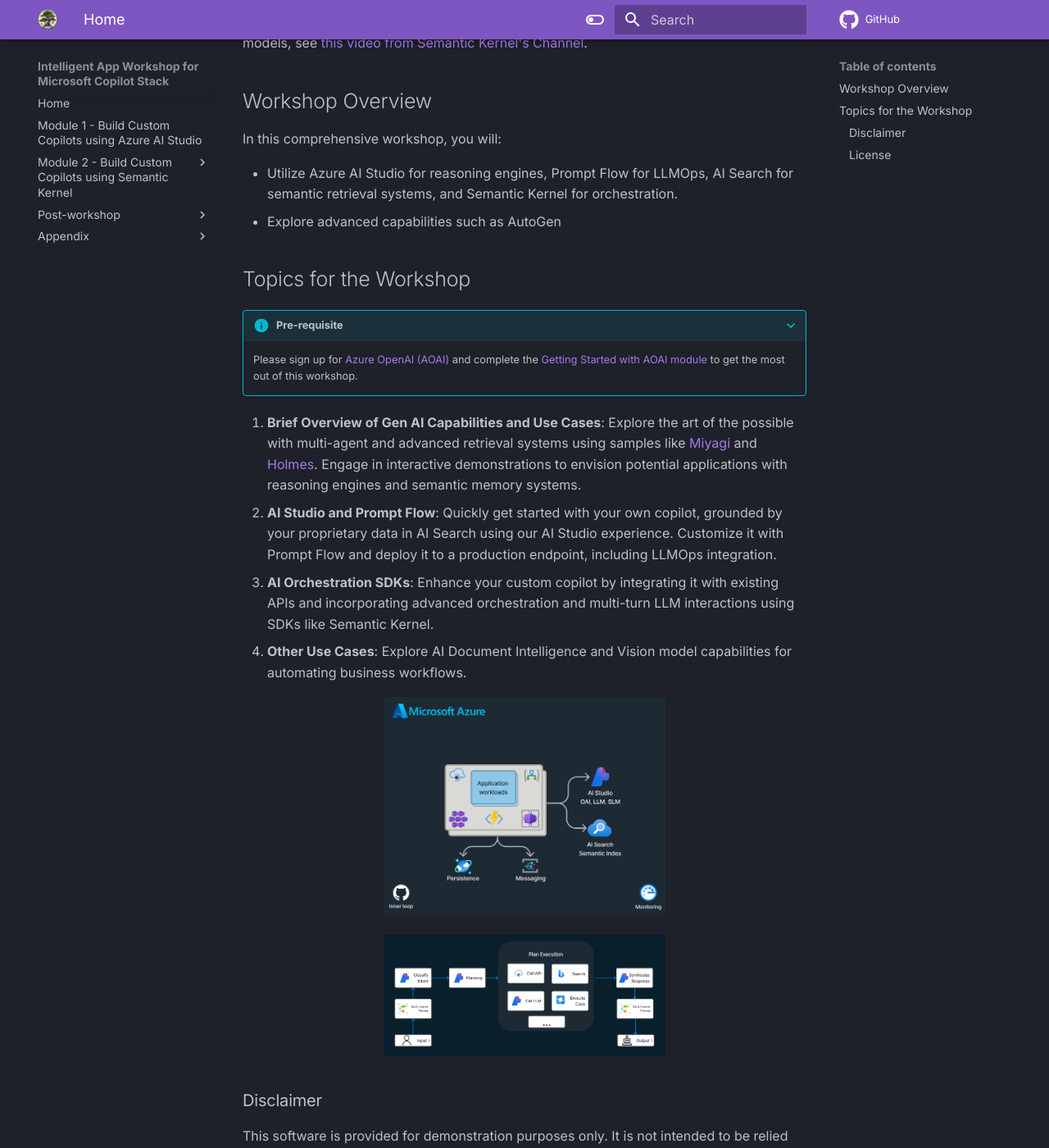
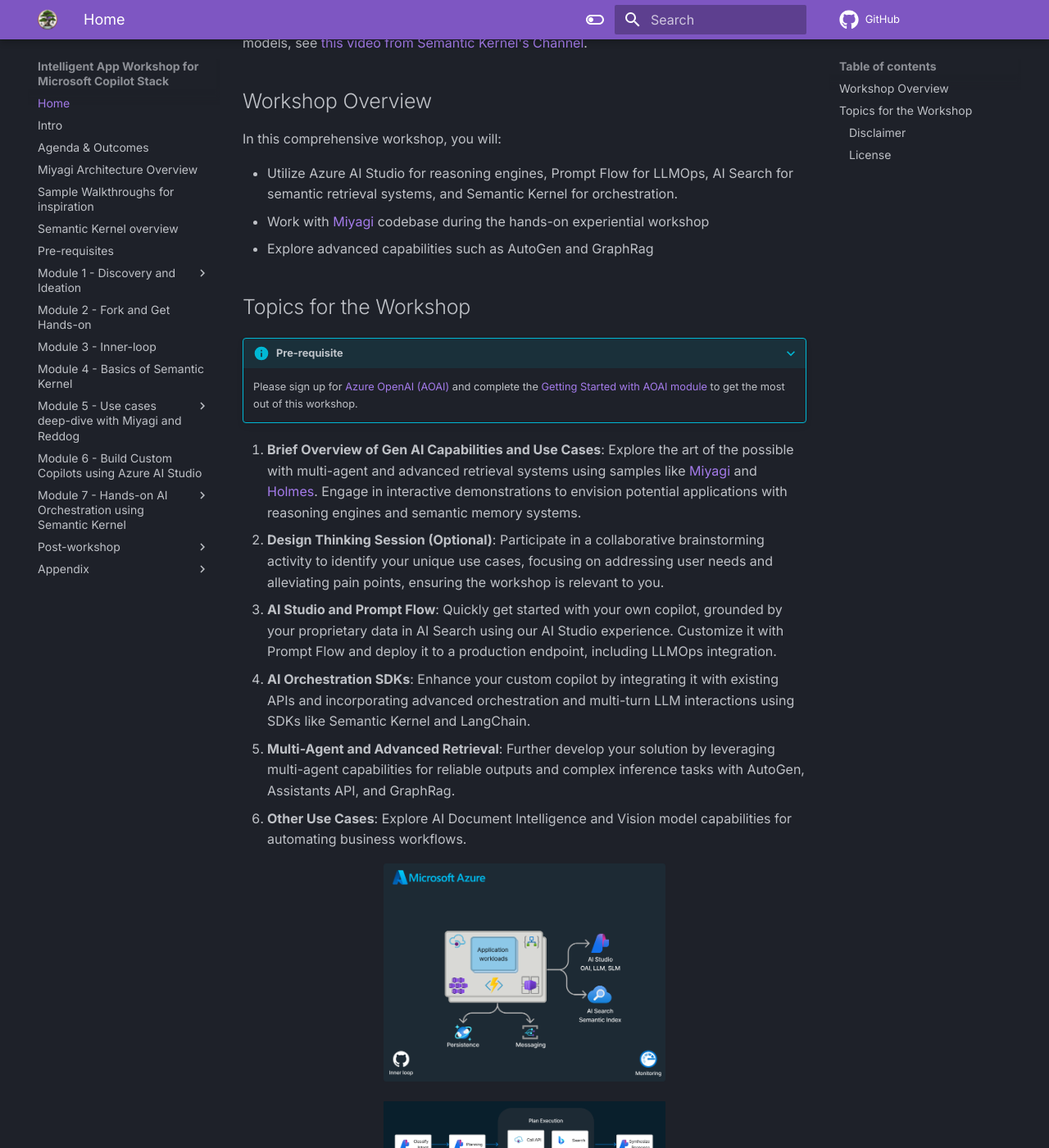
Before and after one commit to Azure/intelligent-app-workshop, an MkDocs documentation site: the page built from docs/index.md, in a window 1280 px wide and 1400 px high, scrolled down 426 px. Shown: the whole window at 82% size. Built offline with MkDocs 1.6.1 and Material for MkDocs 9.7.7, drawn with Linux system fonts in a browser that asks for light colours; emoji names are drawn with the system emoji font; comment, search, counter and statistics services are not loaded; some of the changed text lies outside the part shown.

Commit message:
Refactored "AI Orchestration using Semantic Kernel" sections to match latest doc

```diff
--- a/docs/index.md
+++ b/docs/index.md
@@ -14,7 +14,8 @@ Inspired by Github Copilot's impact on developer productivity, this experiential
 In this comprehensive workshop, you will:
 
 - Utilize Azure AI Studio for reasoning engines, Prompt Flow for LLMOps, AI Search for semantic retrieval systems, and Semantic Kernel for orchestration.
-- Explore advanced capabilities such as AutoGen
+- Work with [Miyagi](https://github.com/Azure-Samples/miyagi) codebase during the hands-on experiential workshop
+- Explore advanced capabilities such as AutoGen and GraphRag
 
 
 ## Topics for the Workshop
@@ -24,12 +25,17 @@ In this comprehensive workshop, you will:
     Please sign up for [Azure OpenAI (AOAI)](https://aka.ms/oai/access) and complete the [Getting Started with AOAI module](https://learn.microsoft.com/en-us/training/modules/get-started-openai/) to get the most out of this workshop.
 
 1. **Brief Overview of Gen AI Capabilities and Use Cases**: Explore the art of the possible with multi-agent and advanced retrieval systems using samples like [Miyagi](https://github.com/Azure-Samples/miyagi) and [Holmes](https://github.com/Azure-Samples/holmes). Engage in interactive demonstrations to envision potential applications with reasoning engines and semantic memory systems.
+1. **Design Thinking Session (Optional)**: Participate in a collaborative brainstorming activity to identify your unique use cases, focusing on addressing user needs and alleviating pain points, ensuring the workshop is relevant to you.
 1. **AI Studio and Prompt Flow**: Quickly get started with your own copilot, grounded by your proprietary data in AI Search using our AI Studio experience. Customize it with Prompt Flow and deploy it to a production endpoint, including LLMOps integration.
-1. **AI Orchestration SDKs**: Enhance your custom copilot by integrating it with existing APIs and incorporating advanced orchestration and multi-turn LLM interactions using SDKs like Semantic Kernel.
+1. **AI Orchestration SDKs**: Enhance your custom copilot by integrating it with existing APIs and incorporating advanced orchestration and multi-turn LLM interactions using SDKs like Semantic Kernel and LangChain.
+1. **Multi-Agent and Advanced Retrieval**: Further develop your solution by leveraging multi-agent capabilities for reliable outputs and complex inference tasks with AutoGen, Assistants API, and GraphRag.
 1. **Other Use Cases**: Explore AI Document Intelligence and Vision model capabilities for automating business workflows.
 
 <p align="center"><img src="assets/images/basic-arch.png" width=50% /></p>
 <p align="center"><img src="assets/images/ai_application.png" width=50% /></p>
+
+[See full agenda](wksp/00-intro/agenda-and-outcomes.md){ .md-button }
+
 
 
 ### Disclaimer
--- a/mkdocs.yml
+++ b/mkdocs.yml
@@ -2,12 +2,50 @@ site_name: Intelligent App Workshop for Microsoft Copilot Stack
 site_description: Complimentary workshop to Project Miyagi to demonstrate the potential of integrating SoTA foundation models in user experiences and backend workflows. Orchestrated by Semantic Kernel and built on Azure primitives.
 site_author: Govind Kamtamneni, Principal AI Engineer, Azure Global Black Belt, Microsoft
 nav:
-  - Home: wksp2/index.md
-  - Module 1 - Build Custom Copilots using Azure AI Studio:
-      - wksp2/00-ai-studio/index.md
-  - Module 2 - Build Custom Copilots using Semantic Kernel:
-      - Pre-requisites: wksp2/01-semantic-kernel/pre-reqs.md
-      - Advanced AI Orchestration using Semantic Kernel: wksp2/01-semantic-kernel/hands-on-ai-orchestration.md
+  - Home: index.md
+  - Intro: wksp/00-intro/index.md
+  - Agenda & Outcomes: wksp/00-intro/agenda-and-outcomes.md
+  - Miyagi Architecture Overview: wksp/00-intro/architecture-overview.md
+  - Sample Walkthroughs for inspiration: wksp/00-intro/samples-walk-through.md
+  - Semantic Kernel overview: wksp/00-intro/semantic-kernel-overview.md
+  - Pre-requisites: wksp/00-intro/pre-reqs.md
+  - Module 1 - Discovery and Ideation:
+      - wksp/01-design-thinking/index.md
+      - Design Thinking Canvas: wksp/01-design-thinking/design-thinking-canvas.md
+      - Optional discovery sessions:
+          - JTBD Worksheet: wksp/01-design-thinking/jobs-to-be-done.md
+          - HEART Framework: wksp/01-design-thinking/heart-framework.md
+  - Module 2 - Fork and Get Hands-on: wksp/02-fork-and-get-hands-on/index.md
+  - Module 3 - Inner-loop: wksp/03-inner-loop/index.md
+  - Module 4 - Basics of Semantic Kernel: wksp/04-Semantic-Kernel-Basics/index.md
+  - Module 5 - Use cases deep-dive with Miyagi and Reddog:
+      - wksp/05-use-cases/index.md
+      - Synthesis: wksp/05-use-cases/synthesis.md
+      - Generation:
+          - Overview: wksp/05-use-cases/generation.md
+          - Text: wksp/05-use-cases/generation.md
+          - Images: wksp/05-use-cases/generation.md
+          - Code: wksp/05-use-cases/generation.md
+          - Video: wksp/05-use-cases/generation.md
+      - Conversation: wksp/05-use-cases/synthesis.md
+      - Summarization: wksp/05-use-cases/synthesis.md
+      - Classification: wksp/05-use-cases/synthesis.md
+      - Translation: wksp/05-use-cases/synthesis.md
+      - Speech-to-text: wksp/05-use-cases/synthesis.md
+      - Semantic Search: wksp/05-use-cases/synthesis.md
+      - Anomaly Detection: wksp/05-use-cases/synthesis.md
+      - Agency and Planning: wksp/05-use-cases/synthesis.md
+      - QA on Domain Knowledge: wksp/05-use-cases/synthesis.md
+      - Plugins: wksp/05-use-cases/synthesis.md
+  - Module 6 - Build Custom Copilots using Azure AI Studio:
+      - wksp2/06-ai-studio/index.md
+  - Module 7 - Hands-on AI Orchestration using Semantic Kernel:
+      - AI Orchestration using Semantic Kernel:
+          - wksp2/07-semantic-kernel/index.md
+          - Simple AI Orchestration:
+              - wksp2/07-semantic-kernel/simple-ai-orchestration/index.md
+              - Pre-requisites: wksp2/07-semantic-kernel/simple-ai-orchestration/pre-reqs.md
+          - Advanced AI Orchestration: wksp2/07-semantic-kernel/advanced-ai-orchestration/index.md
       - Extend custom copilot with AI Document Intelligence, AI Vision, and multi-modal Foundation model: wksp2/01-semantic-kernel/extend-copilot-ai-doc-intel.md
   - Post-workshop:
       - Feedback: wksp/other/feedback.md
```
Also changed, not shown: docs/wksp2/01-semantic-kernel/hands-on-ai-orchestration.md (deleted, +0 -1 lines), docs/wksp2/07-semantic-kernel/advanced-ai-orchestration/index.md (added, +1 -0 lines), docs/wksp2/07-semantic-kernel/index.md (added, +1 -0 lines), docs/wksp2/07-semantic-kernel/simple-ai-orchestration/index.md (added, +1 -0 lines), docs/wksp2/06-ai-studio/index.md (renamed from docs/wksp2/00-ai-studio/index.md), docs/wksp2/07-semantic-kernel/extend-copilot-ai-doc-intel.md (renamed from docs/wksp2/01-semantic-kernel/extend-copilot-ai-doc-intel.md), docs/wksp2/07-semantic-kernel/simple-ai-orchestration/pre-reqs.md (renamed from docs/wksp2/01-semantic-kernel/pre-reqs.md).
